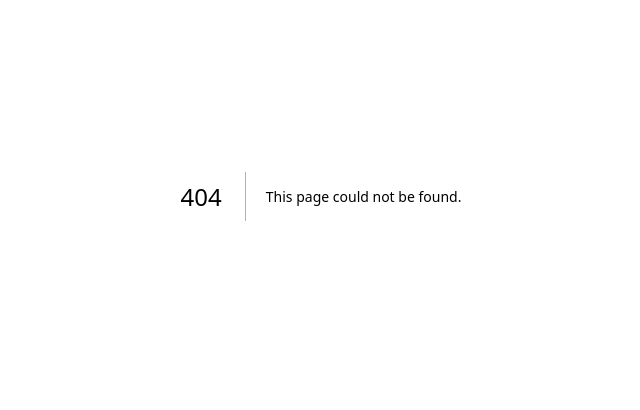
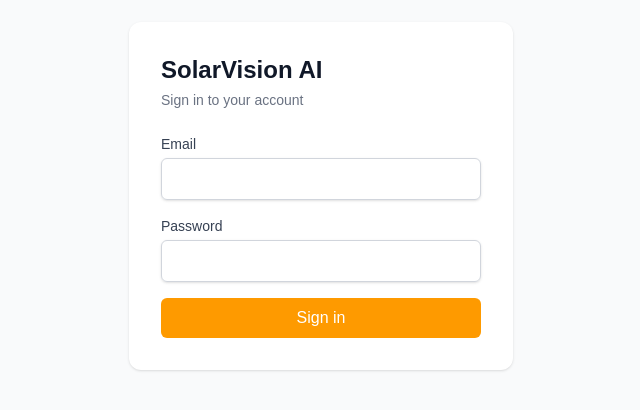
Before and after one commit to ShashiniRW/solarvision-ai, a Next.js app in the folder frontend/: page /login in a window 1280 px wide. Before the commit this address had no page. Shown: the part 204-614 px from the top of the page, without its empty margins (319-959 px from the left). Built offline with nearby package versions, Linux system fonts and the light colour scheme.

Commit message:
feat(frontend): add login page, route protection and dashboard placeholder

```diff
--- /dev/null
+++ b/frontend/src/app/dashboard/page.tsx
@@ -0,0 +1,13 @@
+import { LogoutButton } from "@/components/logout-button";
+
+export default function DashboardPage() {
+  return (
+    <main className="p-8">
+      <div className="flex items-center justify-between">
+        <h1 className="text-2xl font-semibold">Dashboard</h1>
+        <LogoutButton />
+      </div>
+      <p className="mt-4 opacity-70">You are signed in. Dashboard content comes next.</p>
+    </main>
+  );
+}
--- /dev/null
+++ b/frontend/src/app/login/page.tsx
@@ -0,0 +1,19 @@
+import { LoginForm } from "@/components/login-form";
+
+export default async function LoginPage({
+  searchParams,
+}: {
+  searchParams: Promise<{ next?: string | string[] }>;
+}) {
+  const { next } = await searchParams;
+
+  return (
+    <main className="flex min-h-screen items-center justify-center bg-gray-50 px-4">
+      <div className="w-full max-w-sm rounded-xl bg-white p-8 shadow">
+        <h1 className="text-2xl font-semibold text-gray-900">SolarVision AI</h1>
+        <p className="mt-1 text-sm text-gray-500">Sign in to your account</p>
+        <LoginForm next={typeof next === "string" ? next : undefined} />
+      </div>
+    </main>
+  );
+}
--- a/frontend/src/app/page.tsx
+++ b/frontend/src/app/page.tsx
@@ -1,7 +1,5 @@
+import { redirect } from "next/navigation";
+
 export default function Home() {
-  return (
-    <main className="flex min-h-screen items-center justify-center">
-      <h1 className="text-2xl font-semibold">SolarVision AI</h1>
-    </main>
-  );
+  redirect("/dashboard");
 }
--- /dev/null
+++ b/frontend/src/components/login-form.tsx
@@ -0,0 +1,98 @@
+"use client";
+
+import { FormEvent, useState } from "react";
+import { useRouter } from "next/navigation";
+
+// Only allow redirects to pages inside this app (prevents "open redirect" attacks)
+function safeNext(next: string | undefined): string {
+  if (next && next.startsWith("/") && !next.startsWith("//")) {
+    return next;
+  }
+  return "/dashboard";
+}
+
+export function LoginForm({ next }: { next?: string }) {
+  const router = useRouter();
+  const [email, setEmail] = useState("");
+  const [password, setPassword] = useState("");
+  const [error, setError] = useState<string | null>(null);
+  const [submitting, setSubmitting] = useState(false);
+
+  async function handleSubmit(event: FormEvent<HTMLFormElement>) {
+    event.preventDefault();
+    setError(null);
+    setSubmitting(true);
+
+    try {
+      const response = await fetch("/api/auth/login", {
+        method: "POST",
+        headers: { "Content-Type": "application/json" },
+        body: JSON.stringify({ email, password }),
+      });
+
+      if (response.ok) {
+        router.push(safeNext(next));
+        router.refresh();
+        return;
+      }
+
+      if (response.status === 401) {
+        setError("Invalid email or password.");
+      } else {
+        setError("Something went wrong. Please try again.");
+      }
+    } catch {
+      setError("Cannot reach the server. Please try again.");
+    } finally {
+      setSubmitting(false);
+    }
+  }
+
+  return (
+    <form onSubmit={handleSubmit} className="mt-6 space-y-4">
+      <div>
+        <label htmlFor="email" className="block text-sm font-medium text-gray-700">
+          Email
+        </label>
+        <input
+          id="email"
+          type="email"
+          required
+          autoComplete="username"
+          value={email}
+          onChange={(event) => setEmail(event.target.value)}
+          className="mt-1 w-full rounded-md border border-gray-300 px-3 py-2 text-gray-900 shadow-sm focus:border-amber-500 focus:outline-none focus:ring-1 focus:ring-amber-500"
+        />
+      </div>
+
+      <div>
+        <label htmlFor="password" className="block text-sm font-medium text-gray-700">
+          Password
+        </label>
+        <input
+          id="password"
+          type="password"
+          required
+          autoComplete="current-password"
+          value={password}
+          onChange={(event) => setPassword(event.target.value)}
+          className="mt-1 w-full rounded-md border border-gray-300 px-3 py-2 text-gray-900 shadow-sm focus:border-amber-500 focus:outline-none focus:ring-1 focus:ring-amber-500"
+        />
+      </div>
+
+      {error && (
+        <p role="alert" className="text-sm text-red-600">
+          {error}
+        </p>
+      )}
+
+      <button
+        type="submit"
+        disabled={submitting}
+        className="w-full rounded-md bg-amber-500 px-4 py-2 font-medium text-white hover:bg-amber-600 disabled:opacity-60"
+      >
+        {submitting ? "Signing in..." : "Sign in"}
+      </button>
+    </form>
+  );
+}
--- /dev/null
+++ b/frontend/src/components/logout-button.tsx
@@ -0,0 +1,22 @@
+"use client";
+
+import { useRouter } from "next/navigation";
+
+export function LogoutButton() {
+  const router = useRouter();
+
+  async function handleLogout() {
+    await fetch("/api/auth/logout", { method: "POST" });
+    router.push("/login");
+    router.refresh();
+  }
+
+  return (
+    <button
+      onClick={handleLogout}
+      className="rounded-md border border-gray-300 px-3 py-1.5 text-sm hover:bg-gray-100 dark:hover:bg-gray-800"
+    >
+      Sign out
+    </button>
+  );
+}
--- /dev/null
+++ b/frontend/src/proxy.ts
@@ -0,0 +1,31 @@
+import { NextRequest, NextResponse } from "next/server";
+import { TOKEN_COOKIE } from "@/lib/backend";
+
+// Runs before every PAGE request (API routes are excluded below).
+// This only improves the experience. The real security check is in the Spring Boot API,
+// which rejects every request without a valid token.
+export function proxy(request: NextRequest) {
+  const hasToken = request.cookies.has(TOKEN_COOKIE);
+  const { pathname, search } = request.nextUrl;
+
+  if (pathname === "/login") {
+    // already signed in: no need to see the login page
+    if (hasToken) {
+      return NextResponse.redirect(new URL("/dashboard", request.url));
+    }
+    return NextResponse.next();
+  }
+
+  if (!hasToken) {
+    const loginUrl = new URL("/login", request.url);
+    loginUrl.searchParams.set("next", pathname + search); // remember where the visitor wanted to go
+    return NextResponse.redirect(loginUrl);
+  }
+
+  return NextResponse.next();
+}
+
+export const config = {
+  // run for pages only: skip API routes, static files and images
+  matcher: ["/((?!api|_next/static|_next/image|favicon.ico).*)"],
+};
```
